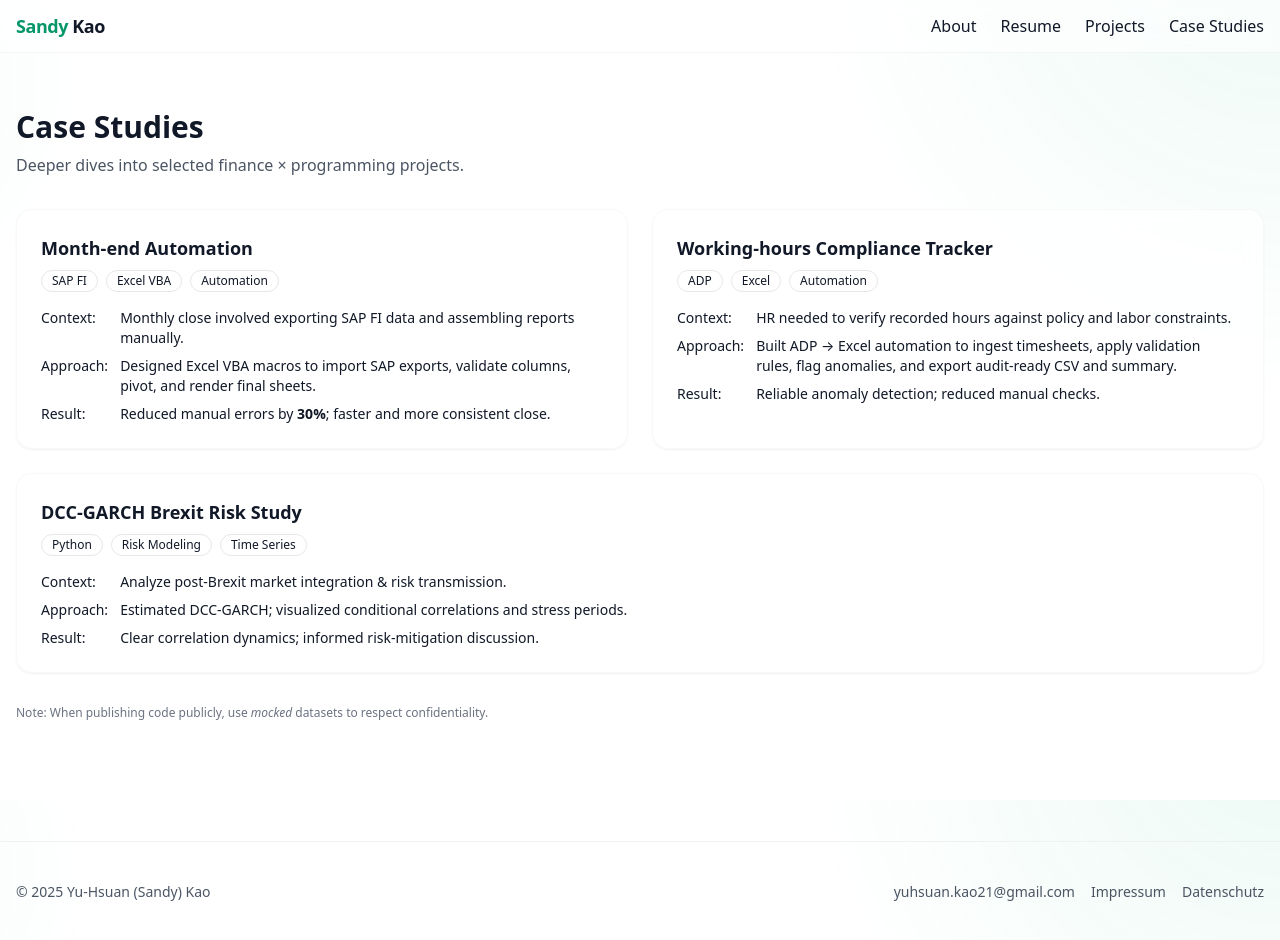
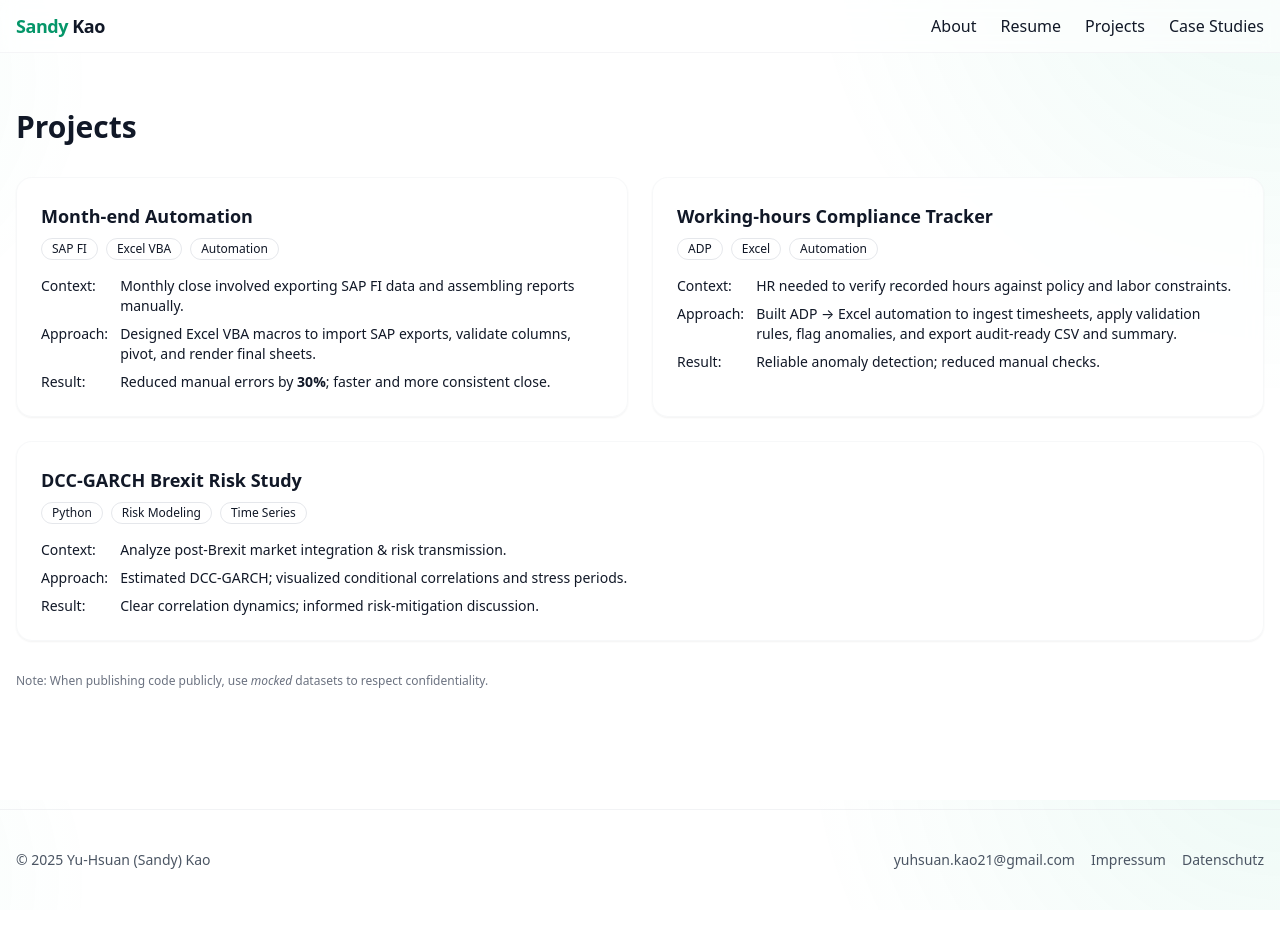
Before and after one commit to SandyKao0301/SandyKao, a Next.js app: page /projects in a window 1280 px wide. After the commit the page ends 910 px from the top, so only its background shows below. Built offline with nearby package versions, Linux system fonts and the light colour scheme.

Commit message:
Update page.tsx

```diff
--- a/app/projects/page.tsx
+++ b/app/projects/page.tsx
@@ -1,10 +1,10 @@
 import Section from "@/components/Section";
 
-export const metadata = { title: "Case Studies — Sandy Kao" };
+export const metadata = { title: "Projects — Sandy Kao" };
 
 export default function ProjectsPage(){
   return (
-    <Section title="Case Studies" subtitle="Deeper dives into selected finance × programming projects.">
+    <Section title="Projects">
       <div className="grid gap-6 md:grid-cols-2">
         {/* Month-end Automation */}
         <article className="card p-6">
@@ -19,10 +19,8 @@ export default function ProjectsPage(){
           <dl className="mt-4 grid grid-cols-[auto,1fr] gap-x-3 gap-y-2 text-sm">
             <dt className="font-medium">Context:</dt>
             <dd>Monthly close involved exporting SAP FI data and assembling reports manually.</dd>
-
             <dt className="font-medium">Approach:</dt>
             <dd>Designed Excel VBA macros to import SAP exports, validate columns, pivot, and render final sheets.</dd>
-
             <dt className="font-medium">Result:</dt>
             <dd>Reduced manual errors by <strong>30%</strong>; faster and more consistent close.</dd>
           </dl>
@@ -41,10 +39,8 @@ export default function ProjectsPage(){
           <dl className="mt-4 grid grid-cols-[auto,1fr] gap-x-3 gap-y-2 text-sm">
             <dt className="font-medium">Context:</dt>
             <dd>HR needed to verify recorded hours against policy and labor constraints.</dd>
-
             <dt className="font-medium">Approach:</dt>
             <dd>Built ADP → Excel automation to ingest timesheets, apply validation rules, flag anomalies, and export audit-ready CSV and summary.</dd>
-
             <dt className="font-medium">Result:</dt>
             <dd>Reliable anomaly detection; reduced manual checks.</dd>
           </dl>
@@ -63,10 +59,8 @@ export default function ProjectsPage(){
           <dl className="mt-4 grid grid-cols-[auto,1fr] gap-x-3 gap-y-2 text-sm">
             <dt className="font-medium">Context:</dt>
             <dd>Analyze post-Brexit market integration &amp; risk transmission.</dd>
-
             <dt className="font-medium">Approach:</dt>
             <dd>Estimated DCC-GARCH; visualized conditional correlations and stress periods.</dd>
-
             <dt className="font-medium">Result:</dt>
             <dd>Clear correlation dynamics; informed risk-mitigation discussion.</dd>
           </dl>
@@ -77,5 +71,5 @@ export default function ProjectsPage(){
         Note: When publishing code publicly, use <em>mocked</em> datasets to respect confidentiality.
       </p>
     </Section>
-  )
+  );
 }
```
